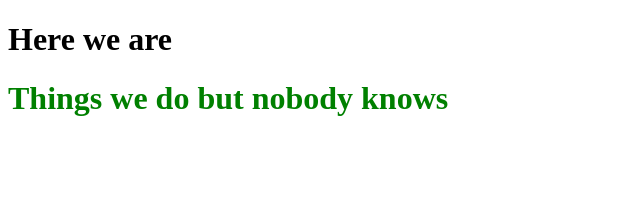
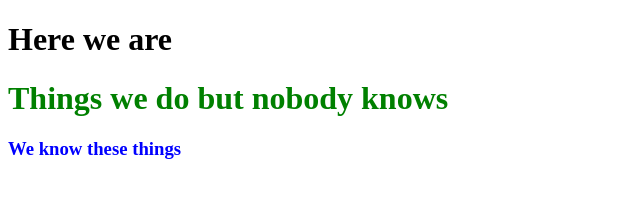
Before and after one commit to preciousediale/connectMetamaskReact, a plain HTML site: page index.html in a window 1280 px wide. Shown: the whole page, without its empty margins (0-640 px from the left). Drawn offline with Linux system fonts and the light colour scheme.

Commit message:
made some changes

```diff
--- a/index.html
+++ b/index.html
@@ -5,5 +5,7 @@
 <body>
 <h1>Here we are</h1>
 <h1 style="color:green">Things we do but nobody knows</h1>
+<h3 style="color:blue">We know these things</h3>
+
 <script src="script.js"></script>
 </body>
```
